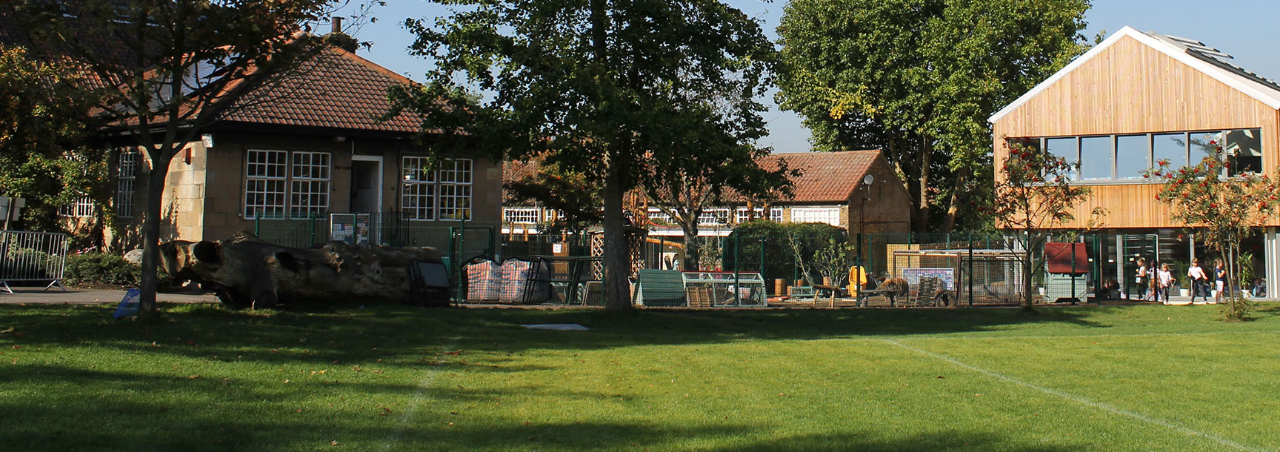
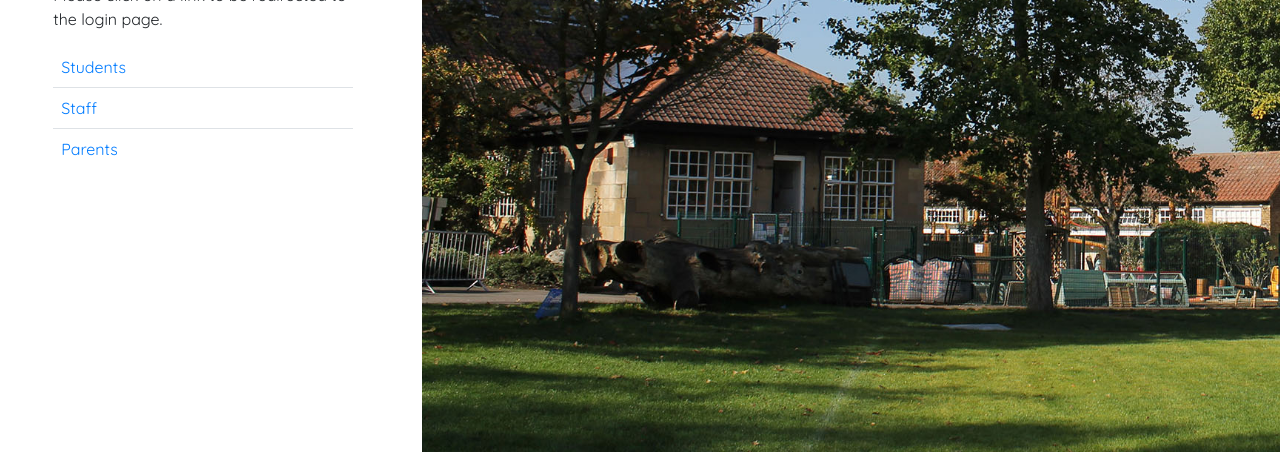
Before and after one commit to kingalfred/canvas-login-page, a plain HTML site: page index.html in a window 1280 px wide. Shown: the part 348-800 px from the top of the page. Drawn offline with nearby package versions, Linux system fonts and the light colour scheme.

Commit message:
Improve CSS

```diff
--- a/style.css
+++ b/style.css
@@ -1,26 +1,21 @@
 body {
-  height: 100vh;
-  background: url(background_image.jpg);
-  background-repeat: no-repeat;
-  background-size: cover;
+  max-height: 100vh;
+  overflow: hidden;
+  font-family: 'Quicksand', sans-serif !important;
 }
 
-#login .list-group-item {
-  background-color: #1b5e20;
+.vh-100 {
+  height: 100vh !important;
 }
 
-#login a {
-  font-family: 'Quicksand';
-  color: black;
+.kingalfred-background {
+  background-image: url('https://raw.githubusercontent.com/kingalfred/canvas-login-page/master/background_image.jpg');
+  background-size: cover;
+  background-repeat: no-repeat;=
 }
 
-#login {
-  background-color: #1b5e20;
-  font-family: 'Quicksand';
-  margin: auto;
+.container-small {
+  margin: 0 auto;
+  width: 80%;
+  max-width: 300px;
 }
-
-#kas_logo {
-  padding: 3px;
-  width: 100px;
-}
```
